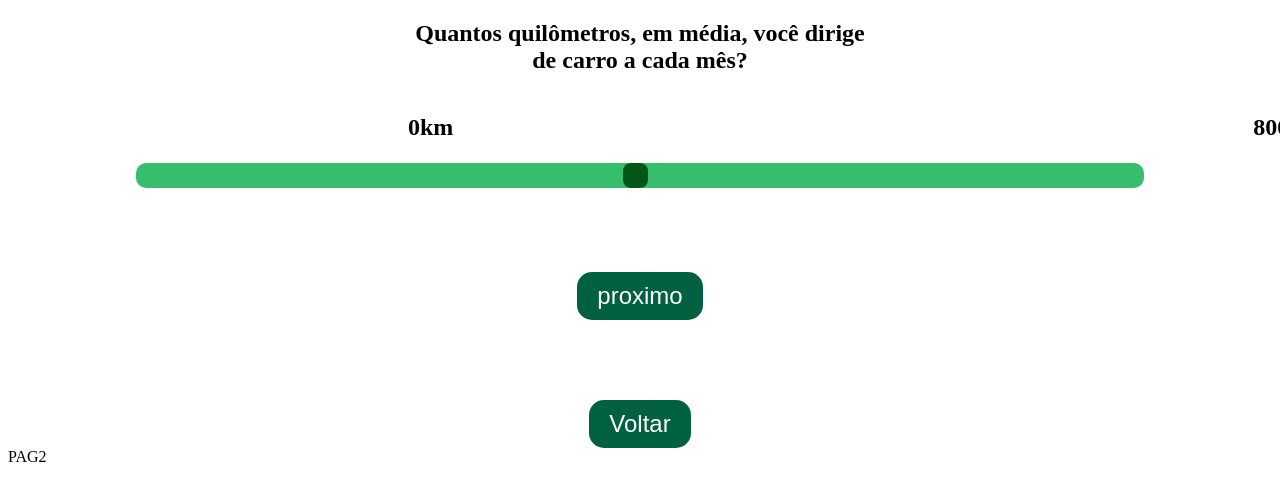
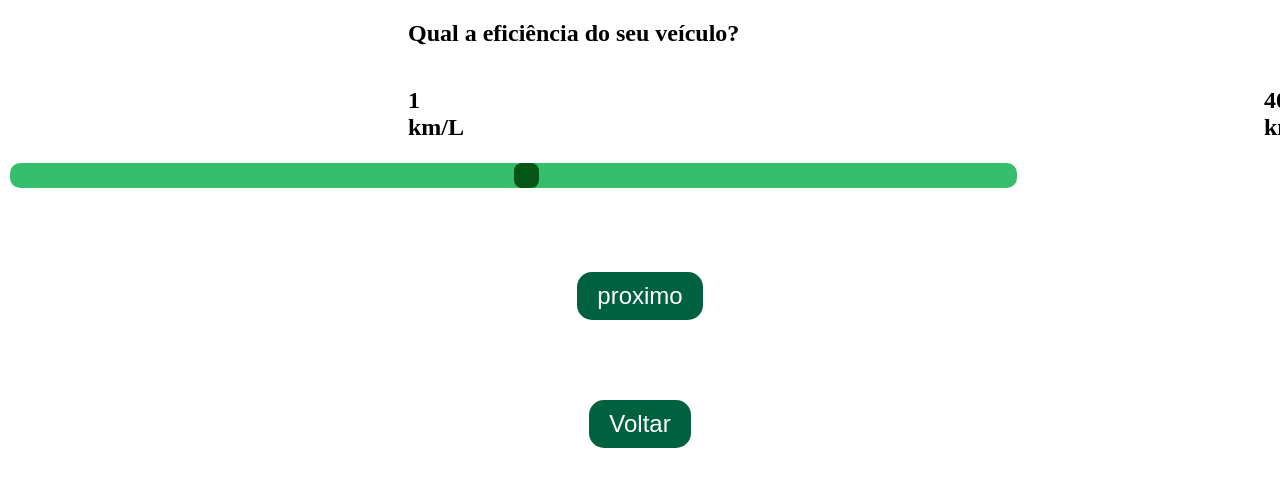
Before and after one commit to ArnaldSouza/AC2-WEB, a plain HTML site: page Questionario.html in a window 1280 px wide. Both pictures are taken after a click on the button "proximo". Shown: the top 500 px of the page. Drawn offline with Linux system fonts and the light colour scheme.

Commit message:
Update Questionario.html

```diff
--- a/Questionario.html
+++ b/Questionario.html
@@ -9,89 +9,91 @@
     <title>Questionario</title>
 </head>
 
+
 <body>
+
+
+
+
+    <div id="pagina1" style="display: block;">
+        <!--Conteúdo da página-->
         <header>
-        <center>
+
             <h2>Quantos quilômetros, em média, você dirige de carro a cada mês?</h2>
-        </center>
+
         </header>
-    <center>
+
         <div>
             <h2>0km</h2>
             <h2>800km</h2>
         </div>
-    </center>
-    <center>
+
         <div class="slidecontainer">
-            <input type="range" min="1" max="100" value="50" class="slider" id="myRange">
+            <input min="0" max="800" id="myRange1">
         </div>
-    </center>
-    <center>
-        <button id="botaoNext" class="botao" onclick="next()">proximo</button>
-        <button id="botaoBack" class="botao" onclick="back()">Voltar</button>
-    </center>
-
-    <div id="pagina1" style="display: block;">
-        <!--Conteúdo da página-->
-        PAG1
     </div>
 
+
     <div id="pagina2" style="display: none;">
-        <!--Conteúdo da página-->
-        PAG2
+        <header>
+
+            <h2>Qual a eficiência do seu veículo?</h2>
+
+        </header>
+
+        <div>
+            <h2>1 km/L</h2>
+            <h2>40 km/L</h2>
+        </div>
+
+        <div class="slidecontainer">
+            <input type="range" min="1" max="40" class="slider" id="myRange2">
+        </div>
     </div>
 
     <div id="pagina3" style="display: none;">
-        <!--Conteúdo da página-->
-        PAG3
-    </div>
 
-    <div id="pagina3" style="display: none;">
-        <!--Conteúdo da página-->
-        PAG3
     </div>
 
 
-    <div id="pagina3" style="display: none;">
-        <!--Conteúdo da página-->
-        PAG3
-    </div>
+    <button id="botaoNext" class="botao" onclick="next()">proximo</button>
+    <button id="botaoBack" class="botao" onclick="back()">Voltar</button>
 
+</body>
 
 
 <script>
-
-        var todasAsPaginas = [document.getElementById("pagina1"),document.getElementById("pagina2"),document.getElementById("pagina3")];
+    var todasAsPaginas = [document.getElementById("pagina1"), document.getElementById("pagina2"), document
+        .getElementById("pagina3")
+    ];
     var ref = 0;
     console.log(todasAsPaginas);
 
-        function next(){
-            if (ref == todasAsPaginas.length-1){
+
+    function next() {
+        if (ref == todasAsPaginas.length - 1) {
             document.getElementById("botaoNext").disable;
-                console.log("caiuif");
-            }
-            else{
+        } else {
             document.getElementById("botaoNext").enable;
-            ref =  ref +1;
+            ref = ref + 1;
             tela();
         }
         console.log(ref);
     }
 
-        function back(){
-            if(ref == 0){
+    function back() {
+        if (ref == 0) {
             document.getElementById("botaoBack").disable;
-                console.log("caiuif2");
-            }
-            else{
+        } else {
             document.getElementById("botaoBack").enable;
-            ref =  ref - 1;
+            ref = ref - 1;
             tela();
 
         }
         console.log(ref);
     }
-        function tela(){
+
+    function tela() {
         todasAsPaginas[ref].style.display = "block";
         for (var i = 0; i < todasAsPaginas.length; i++) {
             if (i === ref) {
@@ -102,7 +104,14 @@
         }
     }
 
+    var mediaQuilometrosDirigidos = document.getElementById("myRange1").value;
+    var var2 = document.getElementById("myRange2").value;
+    var var3 = document.getElementById("myRange2").value;
+    var var4 = document.getElementById("myRange2").value;
+    var var5 = document.getElementById("myRange2").value;
+    var var6 = document.getElementById("myRange2").value;
+    var var7 = document.getElementById("myRange2").value;
+    var var8 = document.getElementById("myRange2").value;
 </script>
 
-</body>
 </html>
```
Lines whose indentation alone changed are shown as unchanged.
